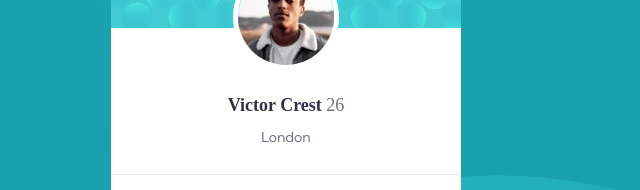
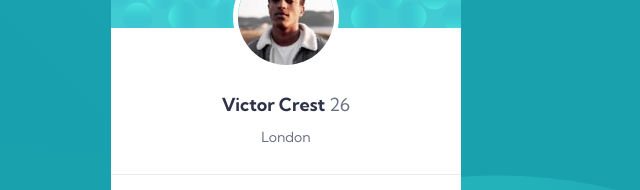
Before and after one commit to abaidze/profile-card, a plain HTML site: page index.html in a window 1280 px wide. Shown: the part 325-515 px from the top of the page, 354-994 px from the left. Drawn offline with Linux system fonts and the light colour scheme.

Commit message:
Profile Card

```diff
--- a/style.css
+++ b/style.css
@@ -45,7 +45,7 @@
     font-weight: 700;
     padding-top: 24px;
     padding-bottom: 13px;
-    font-family: KumbhSans-Bold;
+    font-family: 'Kumbh Sans';
     font-size: 18px;
     line-height: 22px;
     font-style: normal;
```
